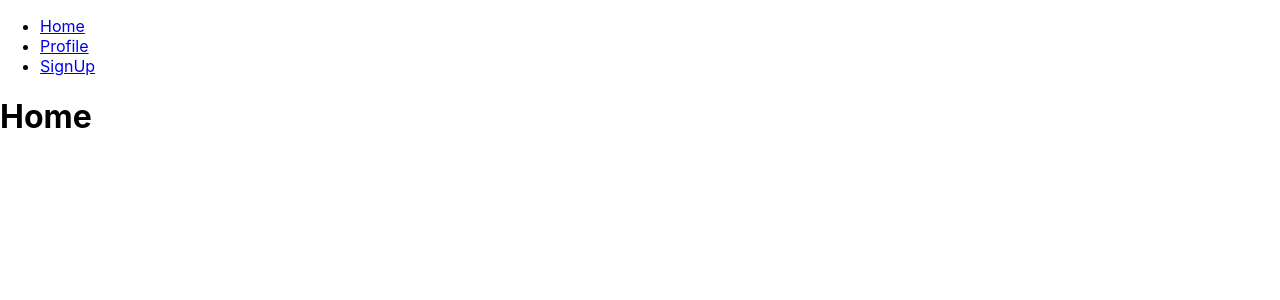
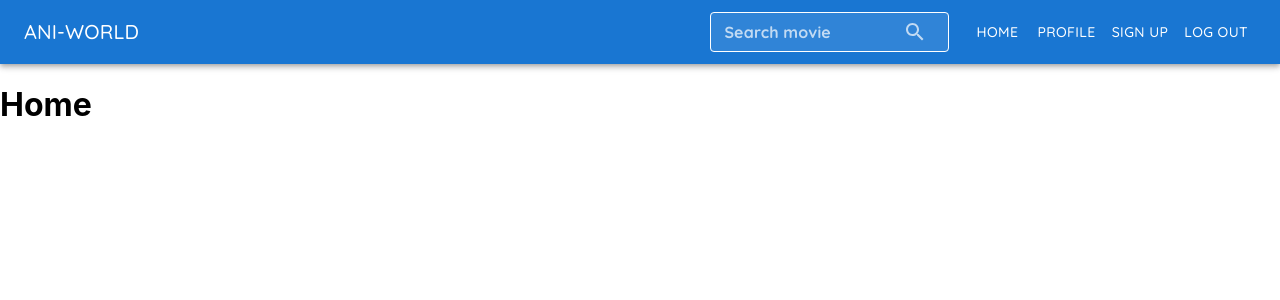
Before and after one commit to warususDR/dipl_proj, a React (Create React App) app in the folder ani-page/: page / in a window 1280 px wide. Shown: the top 300 px of the page. Built offline with nearby package versions, Linux system fonts and the light colour scheme.

Commit message:
Added basic navbar

```diff
--- a/ani-page/package.json
+++ b/ani-page/package.json
@@ -3,6 +3,11 @@
   "version": "0.1.0",
   "private": true,
   "dependencies": {
+    "@emotion/react": "^11.11.4",
+    "@emotion/styled": "^11.11.5",
+    "@mui/icons-material": "^5.15.15",
+    "@mui/material": "^5.15.15",
+    "@mui/system": "^5.15.15",
     "@testing-library/jest-dom": "^5.17.0",
     "@testing-library/react": "^13.4.0",
     "@testing-library/user-event": "^13.5.0",
--- a/ani-page/src/components/Navbar/Navbar.jsx
+++ b/ani-page/src/components/Navbar/Navbar.jsx
@@ -1,15 +1,80 @@
 import { Link } from "react-router-dom";
-import { home_route, profile_route, signup_route } from "../Router/Routes";
+import { home_route, profile_route, signup_route, login_route } from "../Router/Routes";
+import { TextField, Button, AppBar, Toolbar, Typography, IconButton, InputAdornment } from "@mui/material";
+import SearchIcon from "@mui/icons-material/Search";
 
 const Navbar = () => {
+
+     const handleSearchChange = (event) => {
+        const searchValue = event.target.value;
+        console.log('Search movie:', searchValue);
+    };
+
     return (
-        <nav>
-            <ul>
-                <li><Link to={home_route}>Home</Link></li>
-                <li><Link to={profile_route}>Profile</Link></li>
-                <li><Link to={signup_route}>SignUp</Link></li>
-            </ul>
-        </nav>
+        <AppBar position='static'>
+            <Toolbar>
+                <Typography variant='h6' sx={{ flexGrow: 1, fontFamily: 'Quicksand' }}>
+                    ANI-WORLD
+                </Typography>
+                <TextField
+                    variant='outlined'
+                    placeholder='Search movie'
+                    size='small'
+                    onChange={handleSearchChange}
+                    InputProps={{
+                        endAdornment: (
+                        <InputAdornment>
+                            <IconButton>
+                                <SearchIcon style={{color: 'white', opacity: 0.7}} />
+                            </IconButton>
+                        </InputAdornment>
+                        )
+                    }}
+                    sx={{ marginRight: 2,
+                        '& .MuiOutlinedInput-root': {
+                            backgroundColor: 'rgba(255, 255, 255, 0.1)',
+                            color: 'white',
+                            fontFamily: 'Quicksand',
+                            '& fieldset': {
+                                borderColor: 'white',
+                            },
+                            '&:hover': {
+                                backgroundColor: 'rgba(255, 255, 255, 0.2)',
+                                '& fieldset': {
+                                    borderColor: 'white',
+                                    borderWidth: 2,
+                                },
+                            },
+                            '&.Mui-focused': {
+                                backgroundColor: 'rgba(255, 255, 255, 0.1)',
+                                '& fieldset': {
+                                    borderColor: 'white',
+                                },
+                            },
+                        },
+                        input: {
+                            color: 'white',
+                            '&::placeholder': {
+                                opacity: 0.7,
+                                fontWeight: 'bold'
+                            },
+                        }
+                     }}
+                />
+                <Button color='inherit' sx={{ fontFamily: 'Quicksand' }} component={Link} to={home_route}>
+                    Home
+                </Button>
+                <Button color='inherit' sx={{ fontFamily: 'Quicksand' }} component={Link} to={profile_route}>
+                    Profile
+                </Button>
+                <Button color='inherit' sx={{ fontFamily: 'Quicksand' }} component={Link} to={signup_route}>
+                    Sign Up
+                </Button>
+                 <Button color='inherit' sx={{ fontFamily: 'Quicksand' }} component={Link} to={login_route}>
+                    Log Out
+                </Button>
+            </Toolbar>
+        </AppBar>
      );
 }
 
--- a/ani-page/src/index.css
+++ b/ani-page/src/index.css
@@ -1,3 +1,8 @@
+@import url('https://fonts.googleapis.com/css2?family=Quicksand:wght@300;400;500;600;700&display=swap');
+.mainNav {
+  font-family: 'Quicksand';
+}
+
 body {
   margin: 0;
   font-family: -apple-system, BlinkMacSystemFont, 'Segoe UI', 'Roboto', 'Oxygen',
```
Also changed, not shown: 1 other file (tests, documents, lock files or other folders).
